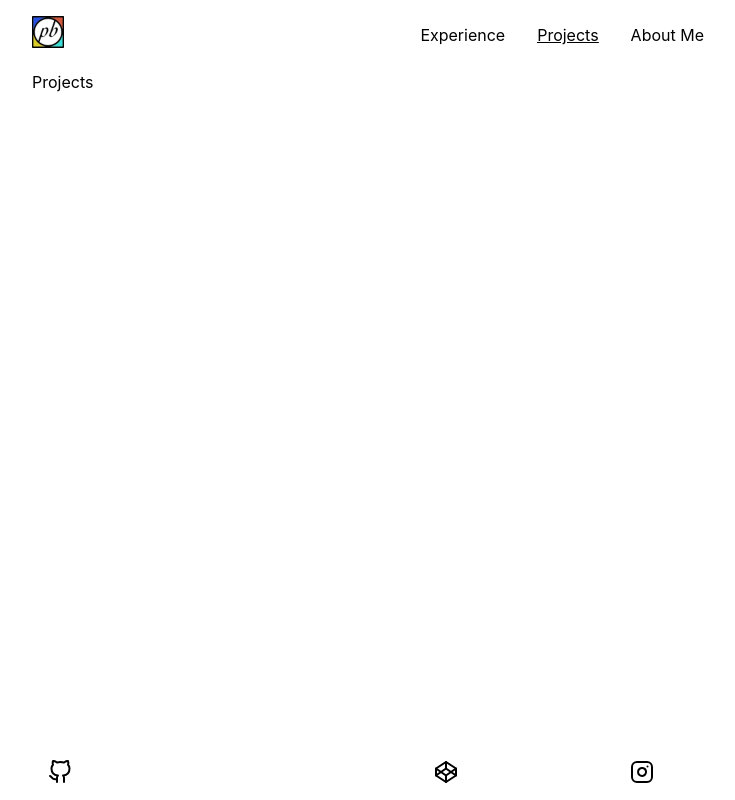
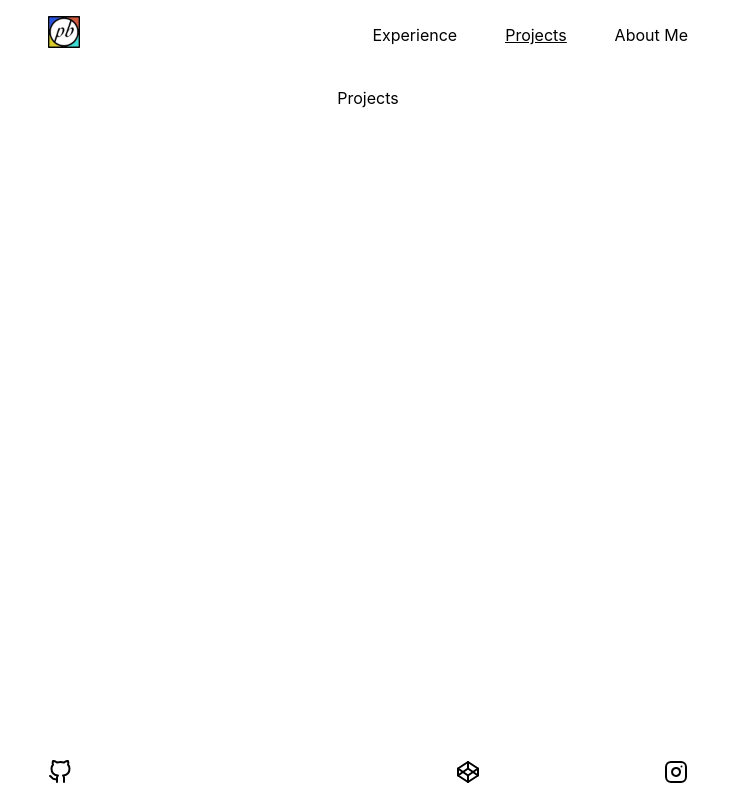
Before and after one commit to pbarrett21/pbarrett21.github.io, a React (Create React App) app: page /projects in a window 1280 px wide. Shown: the whole page, without its empty margins (272-1007 px from the left). Built offline with nearby package versions, Linux system fonts and the light colour scheme; some icons are missing.

Commit message:
adjust styling

```diff
--- a/src/App.tsx
+++ b/src/App.tsx
@@ -11,9 +11,9 @@ import Footer from './footer/footer';
 function App() {
     return (
         <div
-            className='flex flex-col h-screen overflow-auto hide-scroll max-w-full md:max-w-2xl lg:max-w-2xl md:m-auto md:items-start'>
+            className='flex flex-col h-screen overflow-auto hide-scroll md:m-auto md:items-start'>
             <Router>
-                <div className='flex-foot w-full'>
+                <div className='flex flex-col items-center flex-foot w-full'>
                     <NavBar/>
                     <Switch>
                         <Route exact path="/">
--- a/src/footer/footer.tsx
+++ b/src/footer/footer.tsx
@@ -12,8 +12,8 @@ const Footer = () => {
         {icon: <InstaIcon/>, link: 'https://www.instagram.com/paulbarr21/'},
     ];
     return (
-        <footer className='flex-shrink-0 md:w-19/20'>
-            <ol className='flex list-none justify-between m-4'>
+        <footer className='flex-shrink-0 md:w-19/20 max-w-full md:max-w-2xl lg:max-w-2xl md:m-auto'>
+            <ol className='flex list-none m-4 justify-between'>
                 {links.map(link => (
                     <li key={link.link}>
                         <a href={link.link}
--- a/src/nav-bar/navbar.tsx
+++ b/src/nav-bar/navbar.tsx
@@ -21,13 +21,14 @@ const NavBar = () => {
     ];
 
     const determineClass = (id: number) => {
-        return id === activeTab ? 'm-4 md:mr-0 md:ml-8 whitespace-nowrap underline' : 'm-4 md:mr-0 md:ml-8 whitespace-nowrap'
+        const classInfo = 'm-4 md:ml-8 whitespace-nowrap';
+        return id === activeTab ? classInfo + ' underline' : classInfo
     }
 
     return (
-        <nav className='w-full sticky top-0'>
-            <ol className='flex list-none justify-between items-center'>
-                <li onClick={() => setActiveTab(0)} className='m-4 md:ml-0 flex-shrink-0'>
+        <nav className='w-full sticky top-0 bg-white'>
+            <ol className='flex list-none justify-between items-center max-w-full md:max-w-2xl lg:max-w-2xl m-auto'>
+                <li onClick={() => setActiveTab(0)} className='m-4 flex-shrink-0'>
                     <HomeButton bounce={false}/>
                 </li>
                 <span className='flex ml-auto'>
--- a/src/routes/aboutMe/aboutMe.tsx
+++ b/src/routes/aboutMe/aboutMe.tsx
@@ -2,7 +2,7 @@ import React from 'react';
 
 const AboutMe = () => {
     return (
-        <div className='m-4 '>
+        <div className='max-w-full md:max-w-2xl lg:max-w-2xl m-4'>
             <div className='md:flex md:flex-col md:items-center'>
                 <h1 className='text-xl font-semibold mt-6 mb-6 md:ml-auto md:mr-auto'>Hey there, I'm Paul 👋</h1>
                 <h1 className='text-lg font-normal'>I am a software developer dedicated to
--- a/src/routes/experience/experience.tsx
+++ b/src/routes/experience/experience.tsx
@@ -3,7 +3,7 @@ import ExperienceCard from '../../experience-card/experienceCard';
 
 const Experience = () => {
     return (
-        <div className='m-4'>
+        <div className='max-w-full md:max-w-2xl lg:max-w-2xl m-4'>
             <ExperienceCard cardTitle={'CVS Health'}
                             imgSrc={require('./../../resources/cvs-health-logo-stacked.png').default}
                             imgAlt={'CVS Health Logo'}
--- a/src/routes/home/home.tsx
+++ b/src/routes/home/home.tsx
@@ -10,7 +10,7 @@ const Home = () => {
     }
 
     return (
-        <div className='m-4 '>
+        <div className='max-w-full md:max-w-2xl lg:max-w-2xl m-4'>
             <img className='rounded shadow-md'
                  src={require('./../../resources/cup-of-coffee.jpeg').default}
                  alt='macbook and coffee'/>
--- a/src/routes/projects/projects.tsx
+++ b/src/routes/projects/projects.tsx
@@ -2,7 +2,9 @@ import React from 'react';
 
 const Projects = () => {
     return (
-        <h1>Projects</h1>
+        <div className='max-w-full md:max-w-2xl lg:max-w-2xl m-4'>
+            Projects
+        </div>
     );
 }
 
```
